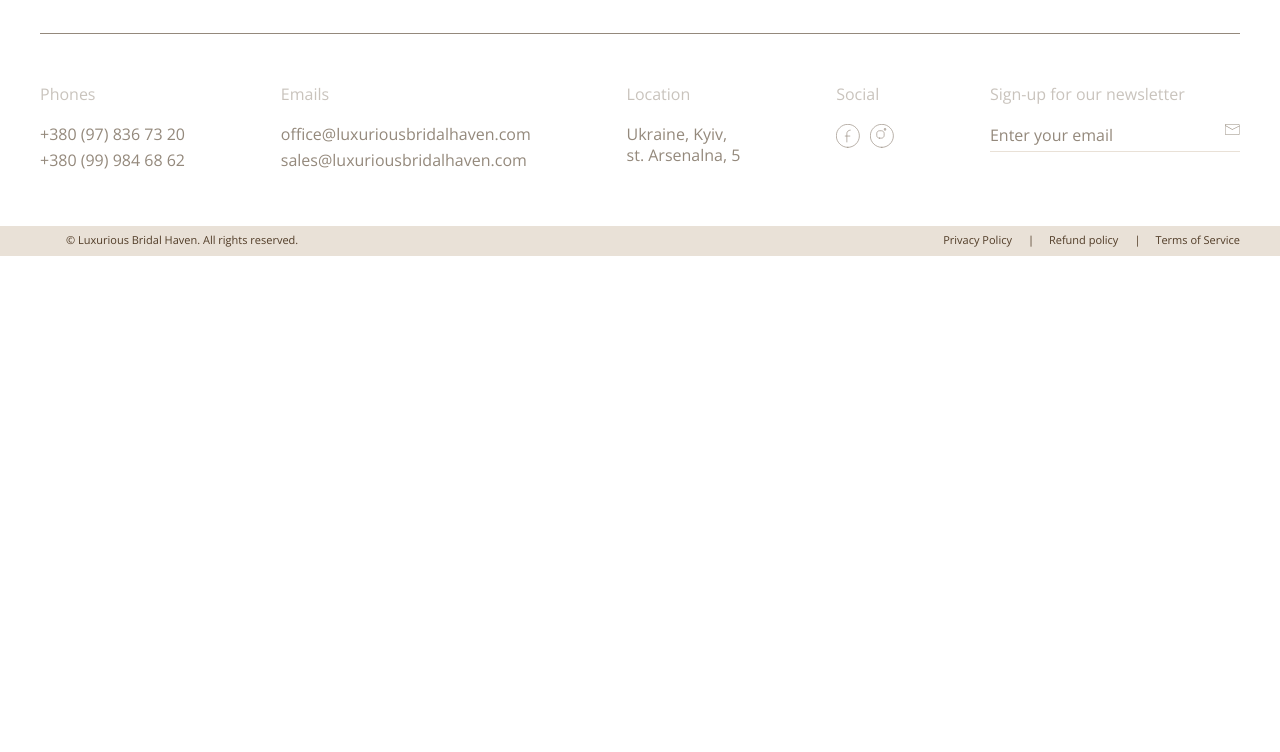
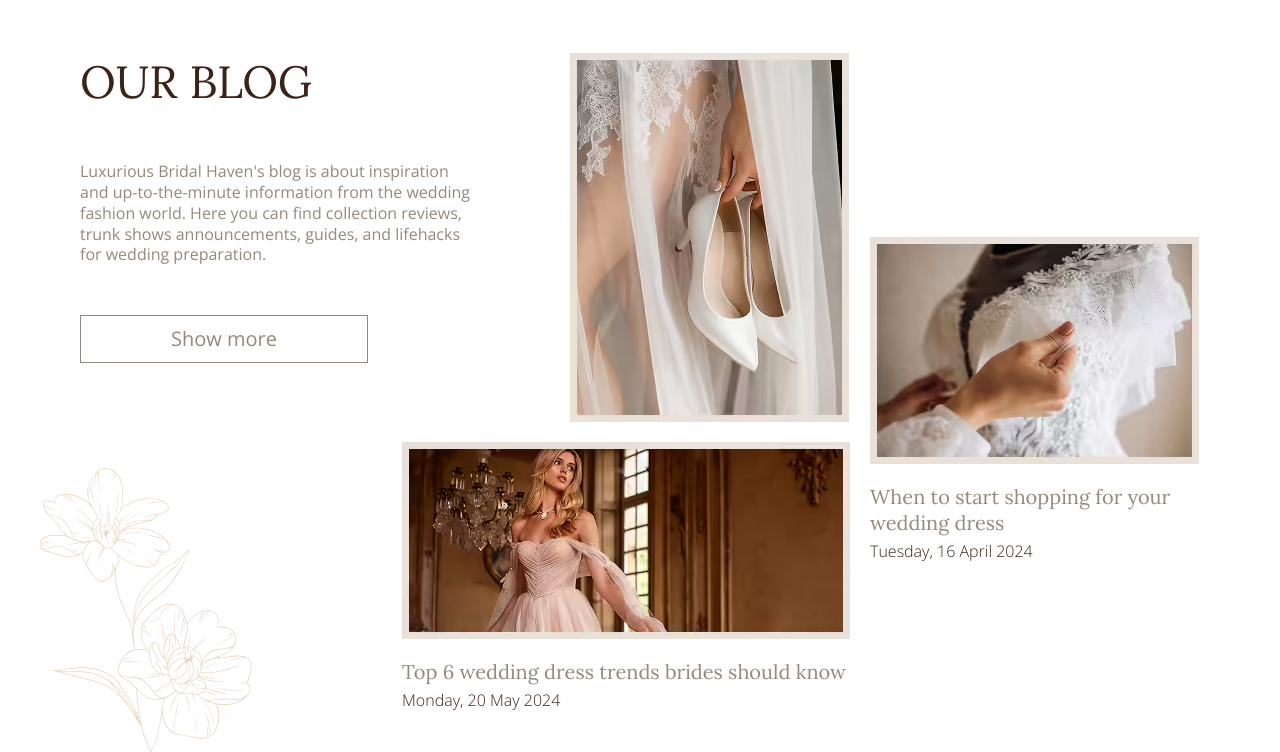
Before and after one commit to Vikitoria1/bridal-haven, a website: page app/pages/index.html in a window 1280 px wide. Shown: the part 3762-4514 px from the top of the page. Before the commit the page ends 4018 px from the top, so only its background shows below. Drawn offline with nearby package versions, Linux system fonts and the light colour scheme; files that its build step writes are made by us from their sources; files whose address does not match are found by name.

Commit message:
added secrion our-blog

```diff
--- a/app/pages/index.html
+++ b/app/pages/index.html
@@ -147,5 +147,55 @@
       </div>
     </div>
   </section>
+  <section class="our-blog">
+    <div class="container">
+      <div class="our-blog__inner">
+        <div class="our-blog__content">
+          <h2 class="our-blog__title">
+            OUR BLOG
+          </h2>
+          <p class="our-blog__text">
+            Luxurious Bridal Haven's blog is about inspiration and up-to-the-minute information from the wedding fashion
+            world. Here
+            you can find collection reviews, trunk shows announcements, guides, and lifehacks for wedding preparation.
+          </p>
+          <a class="our-blog__link" href="#">
+            Show more
+          </a>
+        </div>
+        <picture>
+          <source srcset="images/our-blog-img-1.avif" type="image/avif">
+          <source srcset="images/our-blog-img-1.webp" type="image/webp">
+          <img class="our-blog__img" src="images/our-blog-img-1.jpg" alt="Alt text">
+        </picture>
+        <div class="our-blog__box our-blog__box-right">
+          <picture>
+            <source srcset="images/our-blog-img-2.avif" type="image/avif">
+            <source srcset="images/our-blog-img-2.webp" type="image/webp">
+            <img class="our-blog__box-img" src="images/our-blog-img-2.jpg" alt="Alt text">
+          </picture>
+          <a class="our-blog__box-link" href="#">
+            When to start shopping for your wedding dress
+          </a>
+          <p class="our-blog__box-date">
+            Tuesday, 16 April 2024
+          </p>
+        </div>
+        <div class="our-blog__box our-blog__box-bottom">
+          <picture>
+            <source srcset="images/our-blog-img-3.avif" type="image/avif">
+            <source srcset="images/our-blog-img-3.webp" type="image/webp">
+            <img class="our-blog__box-img" src="images/our-blog-img-3.jpg" alt="Alt text">
+          </picture>
+          <a class="our-blog__box-link" href="#">
+            Top 6 wedding dress trends brides should know
+          </a>
+          <p class="our-blog__box-date">
+            Monday, 20 May 2024
+          </p>
+        </div>
+      </div>
+    </div>
+  </section>
 </main>
 <!--=include footer.html  -->
--- a/app/scss/style.scss
+++ b/app/scss/style.scss
@@ -332,6 +332,7 @@ body {
 .designer {
   padding: 150px 0 210px;
   position: relative;
+
   &__img-decor {
     position: absolute;
     left: 50%;
@@ -339,6 +340,7 @@ transform: translateX(-50%);
     top: -225px;
     z-index: 5;
   }
+
   &__inner {
     padding: 0 40px;
     display: flex;
@@ -398,6 +400,7 @@ z-index: 5;
     display: flex;
     position: relative;
   }
+
   &__img {
     position: absolute;
     bottom: 0;
@@ -442,3 +445,66 @@ z-index: 5;
     }
   }
 }
+
+.our-blog {
+  padding: 150px 0 0;
+
+  &__inner {
+    padding: 0 40px;
+    display: grid;
+    grid-template-columns: 1fr 280px 330px;
+    gap: 20px;
+    background-image: url('../images/our-blog-img-decor.svg');
+    background-repeat: no-repeat;
+    background-position: left bottom;
+    padding-bottom: 100px;
+  }
+
+  &__title {
+    @extend %lora-400;
+    font-size: 45px;
+    margin-bottom: 50px;
+    text-transform: uppercase;
+  }
+
+  &__text {
+    font-size: 16px;
+    color: vars.$color-text-muted;
+    margin-bottom: 50px;
+    max-width: 400px;
+  }
+
+  &__link {
+    display: inline-block;
+    padding: 10px 90px;
+    color: vars.$color-text-muted;
+    border: 1px solid vars.$color-text-muted;
+  }
+
+  &__box-right {
+    grid-row: span 2;
+    align-self: center;
+    margin-top: 35px;
+  }
+
+  &__box-img {
+    margin-bottom: 20px;
+  }
+
+  &__box-link {
+    display: inline-block;
+    margin-bottom: 5px;
+    @extend %lora-400;
+    color: vars.$color-text-muted;
+  }
+
+  &__box-date {
+    font-size: 16px;
+    @extend %opensans-300;
+  }
+
+  &__box-bottom {
+    grid-column: span 2;
+    margin-left: auto;
+  }
+}
```
Also changed, not shown: app/images/our-blog-img-1.avif (added), app/images/our-blog-img-1.jpg (added), app/images/our-blog-img-1.webp (added), app/images/our-blog-img-2.avif (added), app/images/our-blog-img-2.jpg (added), app/images/our-blog-img-2.webp (added), app/images/our-blog-img-3.avif (added), app/images/our-blog-img-3.jpg (added), app/images/our-blog-img-3.webp (added), app/images/our-blog-img-decor.svg (added), app/images/src/our-blog-img-1.jpg (added), app/images/src/our-blog-img-2.jpg (added), app/images/src/our-blog-img-3.jpg (added), app/images/src/our-blog-img-decor.svg (added). Lines whose indentation alone changed are shown as unchanged.
